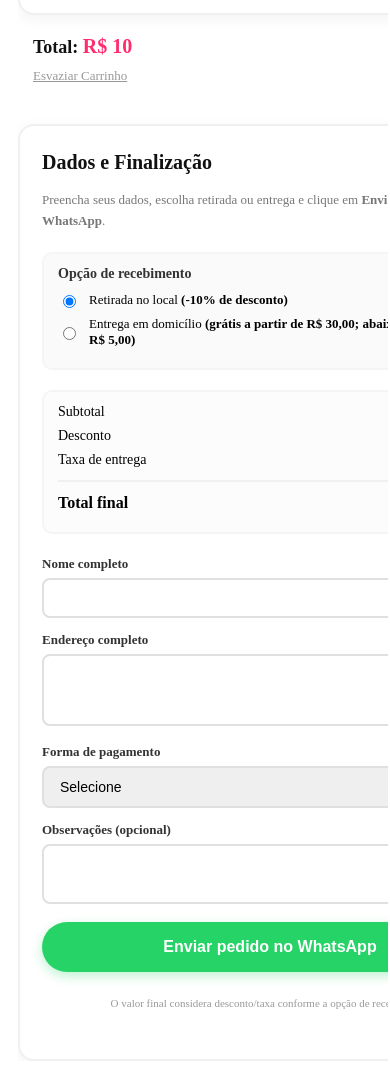
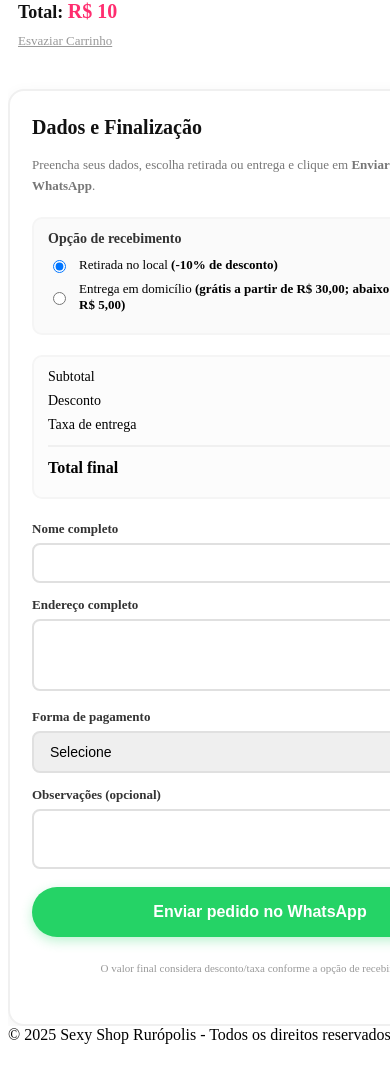
Before and after one commit to Elloy123/sexshopruropolis, a Django app: template sexy shop rurópolis/loja/templates/loja/carrinho.html in a window 390 px wide. Shown: the part 352-1429 px from the top of the page. After the commit the page ends 1396 px from the top, so only its background shows below. Run offline with Django 5.2, Linux system fonts and the light colour scheme; data comes from the database, SQL or seed files in the repository; the template is opened without the code that fills it: most values are stand-ins (such as "Sample title", 1, 10 or a date in 2020); grey boxes marked "Sample" are stand-in pictures.

Commit message:
Update carrinho.css

```diff
--- a/sexy shop rurópolis/loja/static/loja/css/carrinho.css
+++ b/sexy shop rurópolis/loja/static/loja/css/carrinho.css
@@ -220,6 +220,7 @@ body {
 .carrinho-footer {
     margin-top: 20px;
     display: flex;
+    padding: 0px 10px;
     justify-content: space-between;
     align-items: center;
 }
@@ -414,6 +415,10 @@ body {
         position: static !important;
         margin-top: 20px;
     }
+    .carrinho-footer {
+        padding: 0px 15px !important;
+        margin-top: 15px;
+    }
 
     /* Tabela responsiva com scroll horizontal */
     .itens-carrinho {
@@ -446,8 +451,8 @@ body {
 @media (max-width: 480px){
 
     .carrinho-container {
-        margin: 20px auto !important;
-        padding: 10px !important;
+        margin: 0px auto !important;
+        padding: 0px !important;
     }
 
     .carrinho-titulo {
@@ -482,10 +487,11 @@ body {
 
     /* Footer do carrinho */
     .carrinho-footer {
+        padding: 0px 10px !important;
         flex-direction: column;
         gap: 10px;
         align-items: flex-start;
-        padding: 0px 15px;
+
     }
 
     .total-carrinho {
@@ -495,7 +501,4 @@ body {
     .total-valor {
         font-size: 20px;
     }
-    .link-limpar{
-    padding-right: 15px;
 }
-}
```
